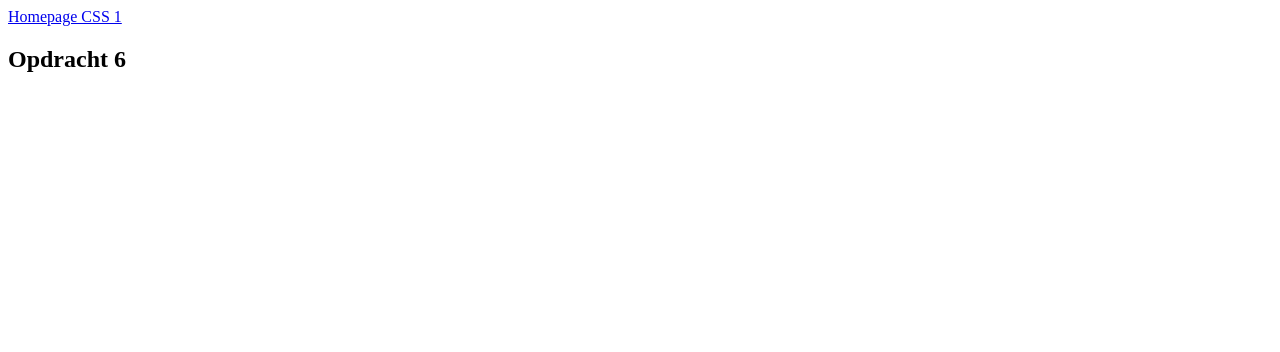
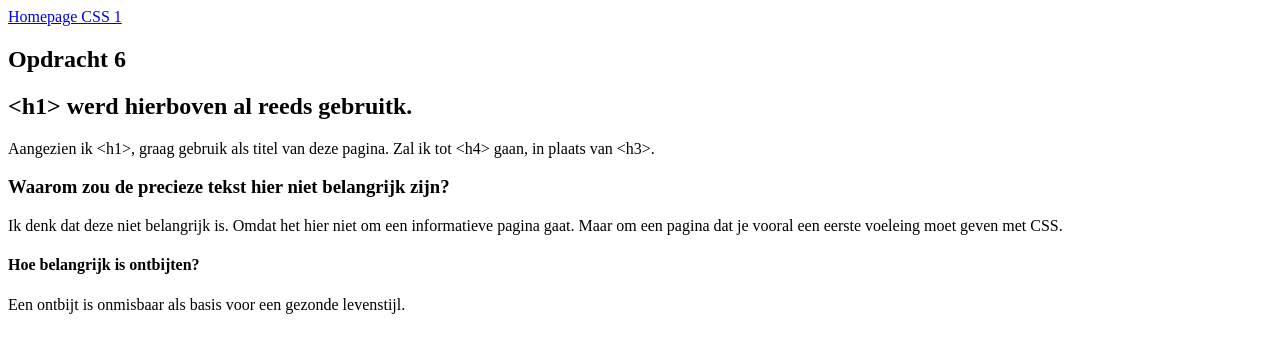
Before and after one commit to WardCornelis/webdevelopment, a plain HTML site: page CSS Labo 1/Opdracht 6/Opdracht 6.html in a window 1280 px wide. Drawn offline with Linux system fonts and the light colour scheme.

Commit message:
Update Opdracht 6.html

```diff
--- a/CSS Labo 1/Opdracht 6/Opdracht 6.html
+++ b/CSS Labo 1/Opdracht 6/Opdracht 6.html
@@ -15,7 +15,16 @@
         <h1>Opdracht 6</h1>
     </header>
 </section>
-
+<section>
+    <h2>&lt;h1&gt; werd hierboven al reeds gebruitk.</h2>
+    <p>Aangezien ik &lt;h1&gt;, graag gebruik als titel van deze pagina. Zal ik tot &lt;h4&gt; gaan, in plaats van
+    &lt;h3&gt;.</p>
+    <h3>Waarom zou de precieze tekst hier niet belangrijk zijn?</h3>
+    <p>Ik denk dat deze niet belangrijk is. Omdat het hier niet om een informatieve pagina gaat. Maar om een pagina dat
+        je vooral een eerste voeleing moet geven met CSS.</p>
+    <h4>Hoe belangrijk is ontbijten?</h4>
+    <p>Een ontbijt is onmisbaar als basis voor een gezonde levenstijl.</p>
+</section>
 </body>
 
 </html>
```
